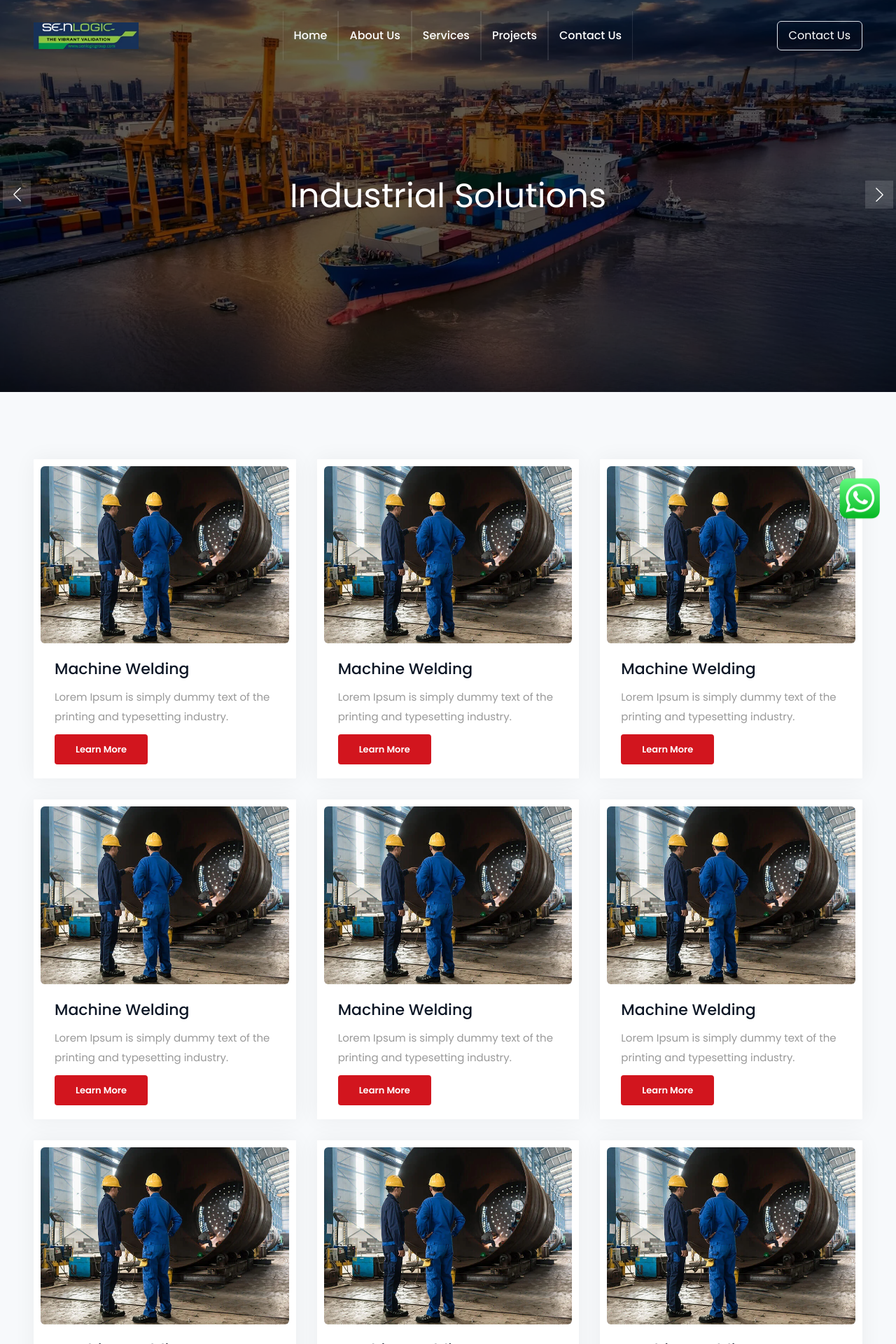
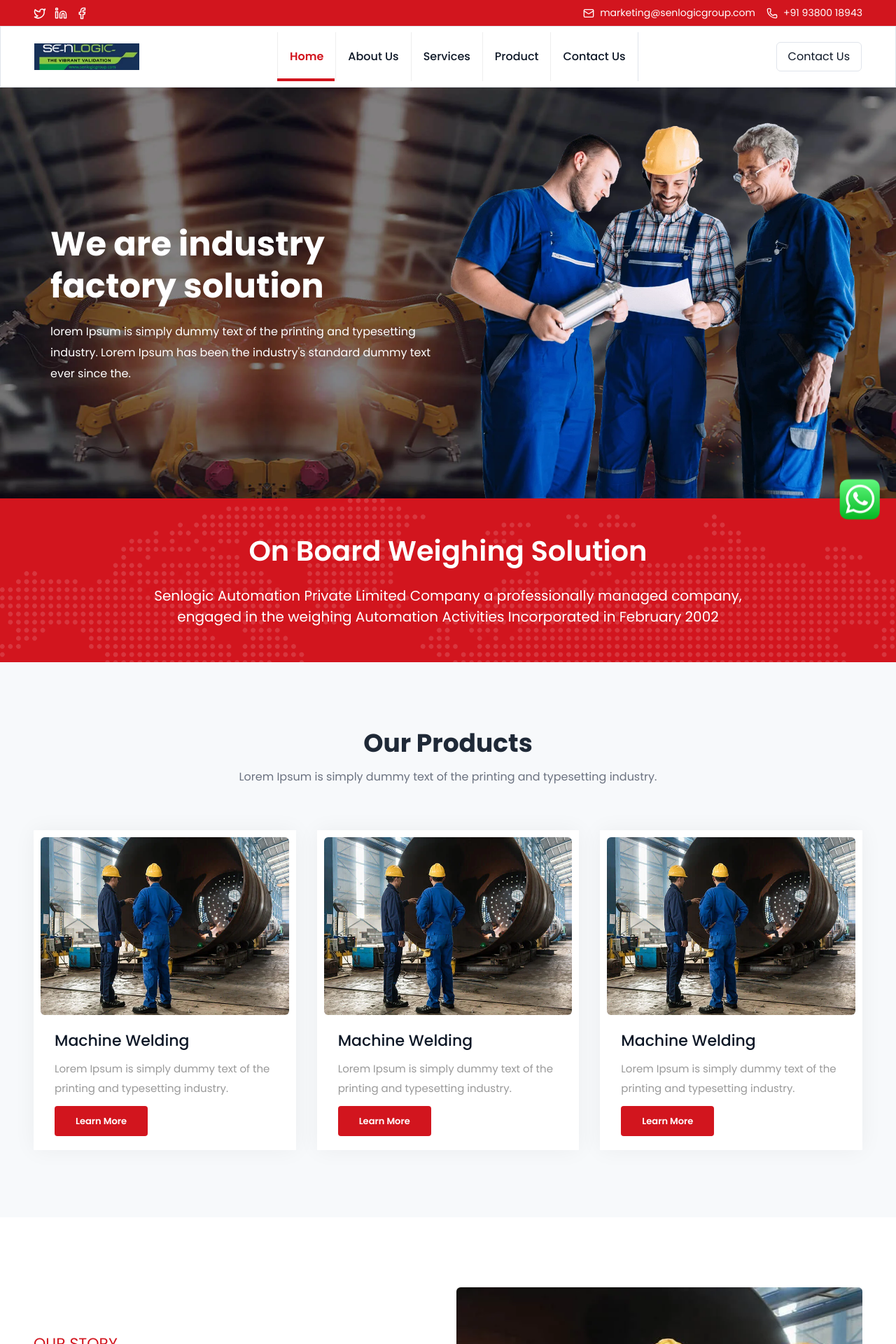
Before and after one commit to Shanks-Dev10/Senlogic, a React (Vite) app: page / in a window 1280 px wide. Shown: the top 1920 px of the page at 70% size. Built offline with nearby package versions, Linux system fonts and the light colour scheme.

Commit message:
changes in footer and header

```diff
--- a/src/App.tsx
+++ b/src/App.tsx
@@ -1,12 +1,16 @@
 import { Routes, Route } from "react-router-dom";
 import Home from "./pages";
 import About from "./pages/about";
+import Product from "./pages/product";
+import Service from "./pages/service";
 
 export default function App() {
   return (
     <Routes>
-      <Route path="/" element={<Home />}/>
-      <Route path="/about" element={<About />}/>
+      <Route path="/" element={<Home />} />
+      <Route path="/about" element={<About />} />
+      <Route path="/product" element={<Product />} />
+      <Route path="/service" element={<Service />} />
     </Routes>
   );
 }
--- a/src/components/Footer.tsx
+++ b/src/components/Footer.tsx
@@ -114,7 +114,7 @@ export default function Footer() {
         </div>
       </div>
       <div>
-        <a href="+911234567890" target="_blank" className="w-16 h-16 fixed bottom-10 right-5 animate-bounce hover:animate-none">
+        <a href="+911234567890" target="_blank" className="w-16 h-16 fixed bottom-10 right-5 z-50 animate-bounce hover:animate-none">
           <img src={whatsapp} alt="whatsapp" className="w-full h-full" />
         </a>
       </div>
--- a/src/components/Header.tsx
+++ b/src/components/Header.tsx
@@ -1,4 +1,4 @@
-import { Link } from "react-router-dom";
+import { Link, NavLink } from "react-router-dom";
 import { useState, useEffect } from "react";
 import {
   ChevronRight,
@@ -9,6 +9,7 @@ import {
   Twitter,
   Instagram,
   Mail,
+  Phone,
 } from "lucide-react";
 import logo from "@/assets/logo.webp";
 
@@ -26,36 +27,52 @@ export default function Header() {
   }, []);
 
   const menuLinks = [
-    {
-      name: "Home",
-      link: "/",
-    },
-    {
-      name: "About Us",
-      link: "/about",
-    },
-    {
-      name: "Services",
-      link: "/",
-    },
-    {
-      name: "Projects",
-      link: "/",
-    },
-    {
-      name: "Contact Us",
-      link: "/",
-    },
+    { name: "Home", link: "/" },
+    { name: "About Us", link: "/about" },
+    { name: "Services", link: "/service" },
+    { name: "Product", link: "/product" },
+    { name: "Contact Us", link: "/contact" },
   ];
 
   return (
-    <header
-      className={`fixed top-0 left-0 w-full z-50 transition-all duration-500 ${
-        scrolled ? "bg-black/90 backdrop-blur-md shadow-lg" : "bg-transparent"
+    <header>
+      {/* Top Menu */}
+      <div className="bg-[#d2151e] hidden lg:block">
+        <div className="px-6 md:px-12 py-4 lg:py-2  max-w-7xl mx-auto text-[#fff]">
+          <div className="flex items-center justify-between ">
+            <div className="flex items-center gap-3">
+              <Twitter size={18} />
+              <Linkedin size={18} />
+              <Facebook size={18} />
+            </div>
+            <div className="flex items-center gap-4">
+              <a href="#" className="flex items-center gap-2  text-[14px]">
+                <span>
+                  <Mail size={16} />
+                </span>
+                marketing@senlogicgroup.com
+              </a>
+              <a href="#" className="flex items-center gap-2  text-[14px]">
+                <span>
+                  <Phone size={16} />
+                </span>
+                +91 93800 18943
+              </a>
+            </div>
+          </div>
+        </div>
+      </div>
+
+      {/* Menu items */}
+      <div
+        className={`w-full z-50 transition-all duration-500 ease-in-out ${
+          scrolled
+            ? "fixed top-0 left-0 bg-white shadow-lg animate-slideDown"
+            : "relative bg-white border"
         }`}
       >
         {/* NAVBAR */}
-      <div className="flex items-center justify-between px-6 md:px-12 py-4 text-white max-w-7xl mx-auto">
+        <div className="flex items-center justify-between px-6 md:px-12 py-4 lg:py-2 max-w-7xl mx-auto">
           {/* LOGO */}
           <Link to="/" className="w-[150px]">
             <img src={logo} alt="logo" className="w-full h-full" />
@@ -63,20 +80,29 @@ export default function Header() {
 
           {/* DESKTOP MENU */}
           <nav className="hidden lg:flex font-medium">
-          {menuLinks.map((menus, index) => (
-            <Link
+            {menuLinks.map((menu, index) => (
+              <NavLink
                 key={index}
-              to={menus.link}
-              className=" py-[23px] px-[15px] border-l border-r border-l-[#ffffff1a] border-r-[#ffffff1a] relative after:content-[''] after:absolute after:left-[-1px] after:bottom-0 after:h-full after:w-0 after:bg-[#D2151E] after:transition-all after:duration-700 after:-z-10 hover:after:w-full hover:after:text-white "
+                to={menu.link}
+                className={({ isActive }) =>
+                  `py-[23px] px-[17px] border-l-[#5757571a] border-l last:border-r  relative
+       after:content-[''] after:absolute after:left-[-1px] after:bottom-0
+       after:h-1 after:w-0 after:bg-[#D2151E]
+       after:transition-all after:duration-700 after:-z-10
+       hover:after:w-full
+       ${isActive ? "after:w-full text-[#D2151E] font-semibold" : ""}`
+                }
               >
-              {menus.name}
-            </Link>
+                {menu.name}
+              </NavLink>
             ))}
           </nav>
 
           {/* RIGHT ICON */}
           <div className="hidden lg:flex items-center gap-4">
-          <button className="border rounded-md px-4 py-2">Contact Us</button>
+            <button className="border rounded-md px-4 py-2 hover:bg-[#D2151E] hover:text-white hover:border-[#D2151E] transition-colors duration-300">
+              Contact Us
+            </button>
           </div>
 
           {/* MOBILE MENU BUTTON */}
@@ -85,16 +111,21 @@ export default function Header() {
           </button>
         </div>
 
-      {/* MOBILE MENU */}
-      {open && (
+        {/* MOBILE MENU OVERLAY */}
         <div
-          className={`bg-white w-[85%] min-h-screen  pt-12 fixed top-0 left-0 z-20 transform transition-transform duration-300 ease-in-out ${
-            open ? "translate-x-0" : "-translate-x-full"
-          }`}
+          className={`fixed inset-0 bg-black/40 z-10 transition-opacity duration-300
+          ${open ? "opacity-100 pointer-events-auto" : "opacity-0 pointer-events-none"}`}
+          onClick={() => setOpen(false)}
+        />
+
+        {/* MOBILE MENU DRAWER */}
+        <div
+          className={`bg-white w-[85%] min-h-screen pt-12 fixed top-0 left-0 z-20
+          transition-transform duration-300 ease-in-out
+          ${open ? "translate-x-0" : "-translate-x-full"}`}
         >
           <div className="lg:hidden text-black px-6 py-4 gap-5 flex flex-col justify-between h-full">
             {/* LOGO */}
-
             <Link to="/" className="w-[200px]">
               <img src={logo} alt="logo" className="w-full h-full" />
             </Link>
@@ -105,45 +136,47 @@ export default function Header() {
                 <Link
                   to={menu.link}
                   key={index}
-                  className="py-2 border-b text-[18px] flex items-center justify-between gap-2 "
+                  onClick={() => setOpen(false)}
+                  className="py-2 border-b text-[18px] flex items-center justify-between gap-2
+                  hover:text-[#D2151E] transition-colors duration-200"
                 >
-                  {menu.name}{" "}
-                  <span className="w-7 h-7 flex justify-center items-center bg-[#d2151e] text-[#fff] ">
+                  {menu.name}
+                  <span className="w-7 h-7 flex justify-center items-center bg-[#d2151e] text-[#fff]">
                     <ChevronRight size={40} />
                   </span>
                 </Link>
               ))}
             </div>
+
+            {/* SOCIALS */}
             <div className="flex gap-3">
-              <div className="bg-blue-600 text-white p-2 rounded">
+              <div className="bg-blue-600 text-white p-2 rounded hover:scale-110 transition-transform">
                 <Facebook size={16} />
               </div>
-
-              <div className="bg-red-500 p-2 text-white rounded">
+              <div className="bg-red-500 p-2 text-white rounded hover:scale-110 transition-transform">
                 <Mail size={16} />
               </div>
-
-              <div className="bg-blue-700 p-2 text-white rounded">
+              <div className="bg-blue-700 p-2 text-white rounded hover:scale-110 transition-transform">
                 <Linkedin size={16} />
               </div>
-
-              <div className="bg-pink-500 p-2 text-white rounded">
+              <div className="bg-pink-500 p-2 text-white rounded hover:scale-110 transition-transform">
                 <Instagram size={16} />
               </div>
-
-              <div className="bg-sky-500 p-2 text-white rounded">
+              <div className="bg-sky-500 p-2 text-white rounded hover:scale-110 transition-transform">
                 <Twitter size={16} />
               </div>
             </div>
+          </div>
+
+          {/* CLOSE BUTTON */}
           <div
-              className="fixed top-5 right-5 mt-0"
-              onClick={() => setOpen(!open)}
+            className="fixed top-5 right-5 cursor-pointer hover:rotate-90 transition-transform duration-300"
+            onClick={() => setOpen(false)}
           >
             <X size={32} />
           </div>
         </div>
       </div>
-      )}
     </header>
   );
 }
--- a/src/components/about/HeroBanner.tsx
+++ b/src/components/about/HeroBanner.tsx
@@ -1,56 +1,34 @@
 import BannerImg from "@/assets/home-banner.webp";
-import { Swiper, SwiperSlide } from "swiper/react";
-import { Autoplay, Navigation } from "swiper/modules";
-
-import "swiper/css";
-import "swiper/css/navigation";
-import "swiper/css/pagination";
+import { ChevronRight } from "lucide-react";
+import { Link } from "react-router-dom";
 
 export default function HeroBanner() {
   return (
-    <section>
-      <div>
-        <Swiper
-          modules={[Autoplay, Navigation]}
-          autoplay={{
-            delay: 5000,
-            disableOnInteraction: false,
-            pauseOnMouseEnter: true,
-          }}
-          navigation={true}
-          slidesPerView={1}
-          loop={true}
-          className="relative h-[70vh] "
-        >
-          <SwiperSlide className="mr-0">
-            {" "}
+    <section className="relative h-[30vh]">
       {/* BACKGROUND IMAGE */}
       <img
         src={BannerImg}
-              className="absolute w-full h-full object-cover"
+        className="absolute inset-0 w-full h-full object-cover"
       />
+
       {/* DARK OVERLAY */}
-            <div className="absolute w-full h-full bg-black/60" />
+      <div className="absolute inset-0 bg-black/60" />
+
       {/* CONTENT */}
-            <div className="relative z-10 flex items-center justify-center h-full text-white text-5xl">
-              Industrial Solutions
+      <div className="relative z-10 flex items-center h-full w-full px-6">
+        <div className="flex items-center justify-between w-full max-w-7xl mx-auto">
+          <h1 className="text-white text-2xl md:text-5xl font-bold">
+            About US
+          </h1>
+
+          <div className="flex items-center gap-1 text-sm text-white font-normal">
+            <Link to="/" className="hover:text-[#d2151e] transition-colors">
+              Home
+            </Link>
+            <ChevronRight size={14} />
+            <span>About Us</span>
           </div>
-          </SwiperSlide>
-          <SwiperSlide>
-            {" "}
-            {/* BACKGROUND IMAGE */}
-            <img
-              src={BannerImg}
-              className="absolute w-full h-full object-cover"
-            />
-            {/* DARK OVERLAY */}
-            <div className="absolute w-full h-full bg-black/60" />
-            {/* CONTENT */}
-            <div className="relative z-10 flex items-center justify-center h-full text-white text-5xl">
-              Industrial Solutions
         </div>
-          </SwiperSlide>
-        </Swiper>
       </div>
     </section>
   );
--- a/src/components/home/About.tsx
+++ b/src/components/home/About.tsx
@@ -4,18 +4,16 @@ export default function About() {
     <section>
       <div
         style={{ backgroundImage: `url(${MapImg})` }}
-        className="py-[100px] bg-[#d2151e] relative px-4"
+        className="py-[50px] bg-[#d2151e] relative px-4 "
       >
-        <div className="max-w-[780px] mx-auto">
-          <h2 className="text-[32px] font-semibold leading-[50px] text-white text-center mb-6">
-            Amazing things happen to your business when we connect those dots of
-            utility and value.
+        <div className="max-w-[850px] mx-auto">
+          <h2 className="text-[40px] font-semibold leading-[50px] text-white text-center mb-6">
+            On Board Weighing Solution
           </h2>
-          <p className="text-[16px] leading-[30px] text-white text-center">
-            Lorem ipsum dolor sit amet consectetur adipisicing elit. Deleniti
-            sequi inventore tenetur, explicabo recusandae, voluptate beatae
-            voluptatum vel ex minus quas ipsum officiis quos. Incidunt deleniti
-            harum reiciendis recusandae rerum.
+          <p className="text-[20px] leading-[30px] text-white text-center">
+            Senlogic Automation Private Limited Company a professionally managed
+            company, engaged in the weighing Automation Activities Incorporated
+            in February 2002
           </p>
         </div>
       </div>
--- a/src/components/home/HeroBanner.tsx
+++ b/src/components/home/HeroBanner.tsx
@@ -1,56 +1,36 @@
-import BannerImg from "@/assets/home-banner.webp";
-import Slider1 from '@/assets/slider1.webp'
-import { Swiper, SwiperSlide } from "swiper/react";
-import { Autoplay, Navigation } from "swiper/modules";
+import Slider1 from "@/assets/slide8.webp";
 import "swiper/css";
 import "swiper/css/navigation";
 import "swiper/css/pagination";
+import sliderImg from "@/assets/home.webp";
 
 export default function HeroBanner() {
   return (
     <section>
       <div>
-        <Swiper
-          modules={[Autoplay, Navigation]}
-          autoplay={{
-            delay: 5000,
-            disableOnInteraction: false,
-            pauseOnMouseEnter: true,
-          }}
-          navigation={true}
-          slidesPerView={1}
-          loop={true}
-          className="relative h-[70vh] "
-        >
-          <SwiperSlide className="mr-0">
-            {" "}
-            {/* BACKGROUND IMAGE */}
-            <img
-              src={BannerImg}
-              className="absolute w-full h-full object-cover"
-            />
-            {/* DARK OVERLAY */}
-            <div className="absolute w-full h-full bg-black/60" />
-            {/* CONTENT */}
-            <div className="relative z-10 flex items-center justify-center h-full text-white text-2xl md:text-5xl">
-              Industrial Solutions
+        <div className="relative ">
+          {/* BACKGROUND IMAGE */}
+          <img src={Slider1} className="absolute w-full h-full bg-cover"/>
+          <div className="grid grid-cols-1 md:grid-cols-2 items-center  pt-[50px] px-4 gap-2 max-w-[1200px] mx-auto relative z-10">
+            <div className="md:px-4 px-0">
+              <h1 className="text-white md:text-start text-center text-2xl md:text-[48px] md:leading-[60px] mb-[20px]">
+                We are industry factory solution
+              </h1>
+              <p className="text-white leading-[30px] mb-[20px] md:text-start text-center">
+                lorem Ipsum is simply dummy text of the printing and typesetting
+                industry. Lorem Ipsum has been the industry's standard dummy
+                text ever since the.
+              </p>
             </div>
-          </SwiperSlide>
-          <SwiperSlide>
-            {" "}
-            {/* BACKGROUND IMAGE */}
-            <img
-              src={Slider1}
-              className="absolute w-full h-full object-cover"
-            />
-            {/* DARK OVERLAY */}
-            <div className="absolute w-full h-full bg-black/60" />
-            {/* CONTENT */}
-            <div className="relative z-10 flex items-center justify-center h-full text-white text-2xl md:text-5xl">
-              Industrial Solutions
+            <div>
+              <img
+                src={sliderImg}
+                alt="sliderImg"
+                className="md:w-[700px] w-full"
+              />
             </div>
-          </SwiperSlide>
-        </Swiper>
+          </div>
+        </div>
       </div>
     </section>
   );
--- a/src/components/home/OurStory.tsx
+++ b/src/components/home/OurStory.tsx
@@ -3,7 +3,7 @@ import { Link } from "react-router-dom";
 
 export default function OurStory() {
   return (
-    <section className="bg-[#F7F9FB]">
+    <section className="">
       <div className="max-w-7xl mx-auto px-4 md:px-10 py-[100px] lg:px-12">
         <div className="grid grid-cols-1 md:grid-cols-2 gap-10 md:gap-6 items-center">
           <div>
--- a/src/components/home/Products.tsx
+++ b/src/components/home/Products.tsx
@@ -24,53 +24,22 @@ export default function Products() {
       img: Product1,
       link: "/",
     },
-    {
-      title: "Machine Welding",
-      description:
-        "Lorem Ipsum is simply dummy text of the printing and typesetting industry.",
-      img: Product1,
-      link: "/",
-    },
-    {
-      title: "Machine Welding",
-      description:
-        "Lorem Ipsum is simply dummy text of the printing and typesetting industry.",
-      img: Product1,
-      link: "/",
-    },
-    {
-      title: "Machine Welding",
-      description:
-        "Lorem Ipsum is simply dummy text of the printing and typesetting industry.",
-      img: Product1,
-      link: "/",
-    },
-    {
-      title: "Machine Welding",
-      description:
-        "Lorem Ipsum is simply dummy text of the printing and typesetting industry.",
-      img: Product1,
-      link: "/",
-    },
-    {
-      title: "Machine Welding",
-      description:
-        "Lorem Ipsum is simply dummy text of the printing and typesetting industry.",
-      img: Product1,
-      link: "/",
-    },
-    {
-      title: "Machine Welding",
-      description:
-        "Lorem Ipsum is simply dummy text of the printing and typesetting industry.",
-      img: Product1,
-      link: "/",
-    },
   ];
 
   return (
     <section className="bg-[#F7F9FB]">
       <div className="max-w-7xl mx-auto py-24 px-4 md:px-10 lg:px-12">
+        {/* Title */}
+        <div className="text-center mb-16">
+          <h2 className="md:text-4xl text-2xl font-bold text-gray-800">
+            Our Products
+          </h2>
+
+          <p className="mt-4 text-gray-500 max-w-2xl mx-auto">
+            Lorem Ipsum is simply dummy text of the printing and typesetting
+            industry.
+          </p>
+        </div>
         <div className="grid grid-cols-1 md:grid-cols-2 lg:grid-cols-3 gap-[30px]">
           {products.map((item, index) => (
             <Link
--- a/src/pages/index.tsx
+++ b/src/pages/index.tsx
@@ -14,8 +14,8 @@ export default function Home() {
     <div className="">
       <Header />
       <HeroBanner/>
+      <About/>
       <Products/>
-      <About/>
       <OurStory/>
       <OurProject/>
       <OurTeam/>
--- /dev/null
+++ b/src/pages/product.tsx
@@ -0,0 +1,7 @@
+export default function product(){
+    return(
+        <section>
+            <div className="max-w-7xl mx-auto py-24 px-4 md:px-10 lg:px-12"></div>
+        </section>
+    )
+}
--- /dev/null
+++ b/src/pages/service.tsx
@@ -0,0 +1,7 @@
+export default function service(){
+    return(
+        <section>
+            <div>Service</div>
+        </section>
+    )
+}
```
Also changed, not shown: src/index.css (+15 -0 lines), src/assets/home.webp (added), src/assets/slide8.webp (added). Lines whose indentation alone changed are shown as unchanged.
